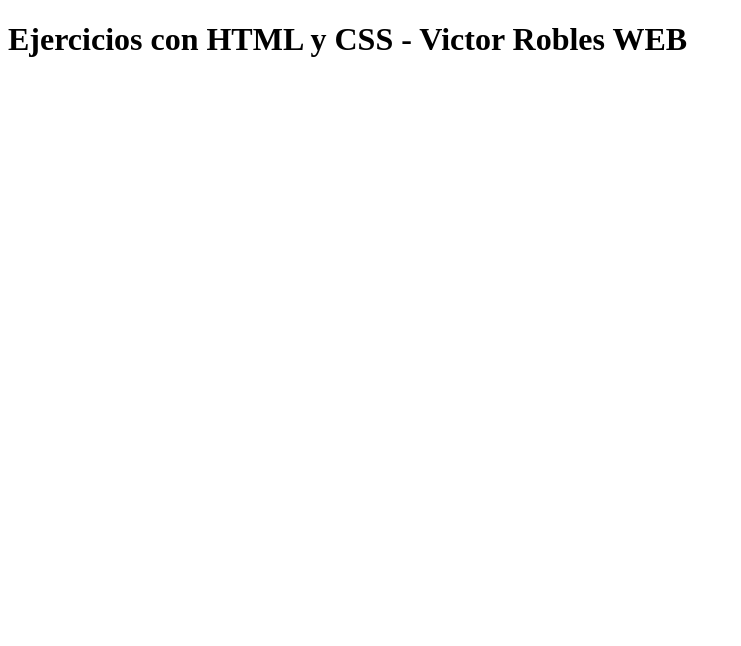
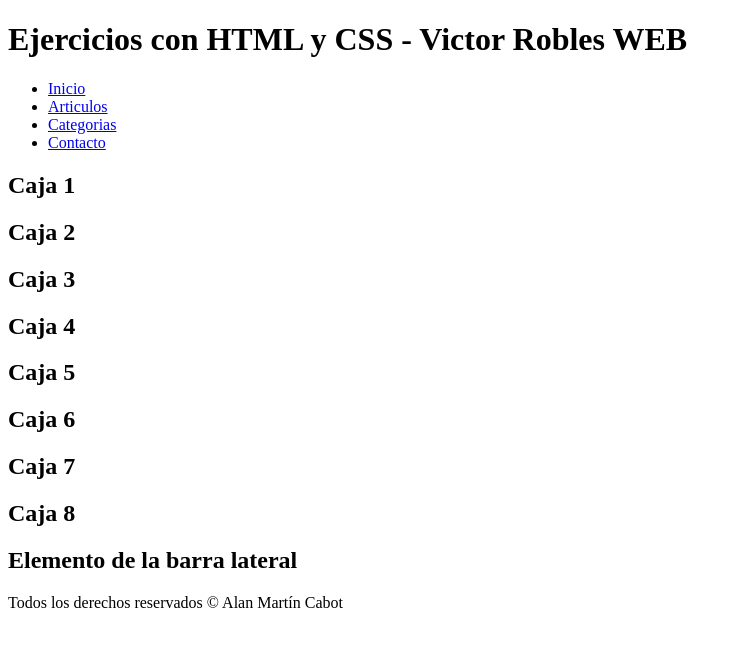
Before and after one commit to alanmartinc/Curso-Master-CSS-Udemy-Ejercicios, a plain HTML site: page CSS3/EJERCICIOS CON CSS/index.html in a window 1280 px wide. Shown: the whole page, without its empty margins (0-741 px from the left). Drawn offline with Linux system fonts and the light colour scheme.

Commit message:
Se agrega ejercicio 2 de CSS

```diff
--- a/CSS3/EJERCICIOS CON CSS/index.html
+++ b/CSS3/EJERCICIOS CON CSS/index.html
@@ -7,6 +7,55 @@
     <link rel="stylesheet" type="text/css" href="styles.css">
 </head>
 <body>
-    <h1>Ejercicios con HTML y CSS - Victor Robles WEB</h1>
+    <div id="general">
+        <header id="header">
+            <h1>Ejercicios con HTML y CSS - Victor Robles WEB</h1>
+        </header>
+        <nav id="menu">
+            <ul>
+                <li><a href="#">Inicio</a></li>
+                <li><a href="#">Articulos</a></li>
+                <li><a href="#">Categorias</a></li>
+                <li><a href="#">Contacto</a></li>
+            </ul>
+        </nav>
+
+        <section id="contenido">
+            <div class="caja">
+                <h2>Caja 1</h2>
+            </div>
+            <div class="caja">
+                <h2>Caja 2</h2>
+            </div>
+            <div class="caja">
+                <h2>Caja 3</h2>
+            </div>
+            <div class="caja">
+                <h2>Caja 4</h2>
+            </div>
+            <div class="caja">
+                <h2>Caja 5</h2>
+            </div>
+            <div class="caja">
+                <h2>Caja 6</h2>
+            </div>
+            <div class="caja">
+                <h2>Caja 7</h2>
+            </div>
+            <div class="caja">
+                <h2>Caja 8</h2>
+            </div>
+        </section>
+
+        <sidebar id="lateral">
+            <div class="caja">
+                <h2>Elemento de la barra lateral</h2>
+            </div>
+        </sidebar>
+
+        <footer id="footer">
+            Todos los derechos reservados &copy; Alan Martín Cabot
+        </footer>
+    </div>
 </body>
 </html>
--- a/CSS3/EJERCICIOS CON CSS/styles.css
+++ b/CSS3/EJERCICIOS CON CSS/styles.css
@@ -1,6 +1,6 @@
 /** EJERCICIO COMPLETO CON HTML Y CSS
 (HECHO) 1. CREAR UN DOCUMENTO HTML Y VINCULARLO CON UN CSS.
-2. CREAR UNA ESTRUCTURA HTML QUE CUENTE CON UN CONTENEDOR GENERAL, CABECERA, MENU, BARRA LATERAL, SECCION DE CONTENIDO PRINCIPAL, ELEMENTOS DENTRO DEL CONTENEDOR PRINCIPAL Y FOOTER.
+(HECHO) 2. CREAR UNA ESTRUCTURA HTML QUE CUENTE CON UN CONTENEDOR GENERAL, CABECERA, MENU, BARRA LATERAL, SECCION DE CONTENIDO PRINCIPAL, ELEMENTOS DENTRO DEL CONTENEDOR PRINCIPAL Y FOOTER.
 3. TODO EL CONTENIDO DEBE ESTAR DENTRO DEL CONTENEDOR GENERAL Y SU ANCHO SERÁ DE 1200PX Y ESTAR CENTRADO.
 4. EL HEADER DEBE OCUPAR EL 100% DEL ANCHO Y TENER UN TEXTO GRANDE CENTRADO.
 5. MENU DEBE TENER LOS ELEMENTOS UNO AL LADO DEL OTRO.
```
